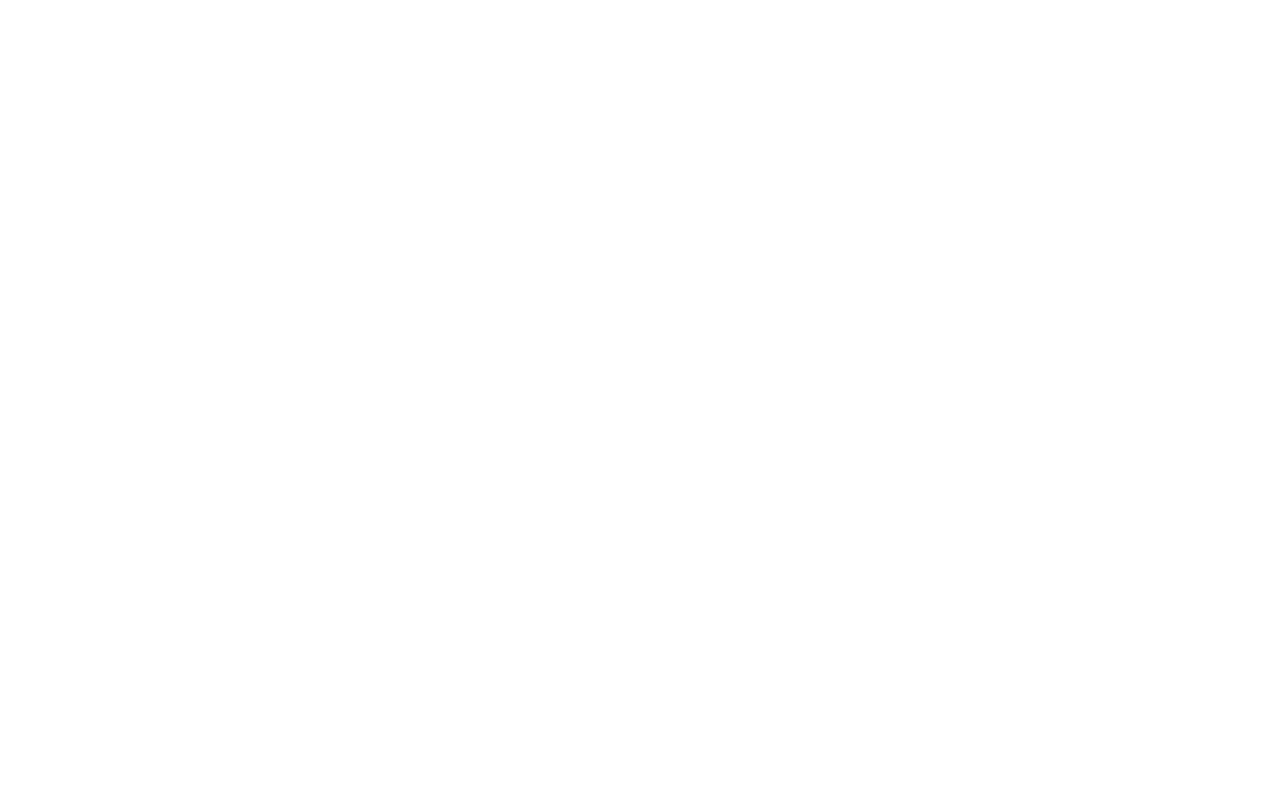
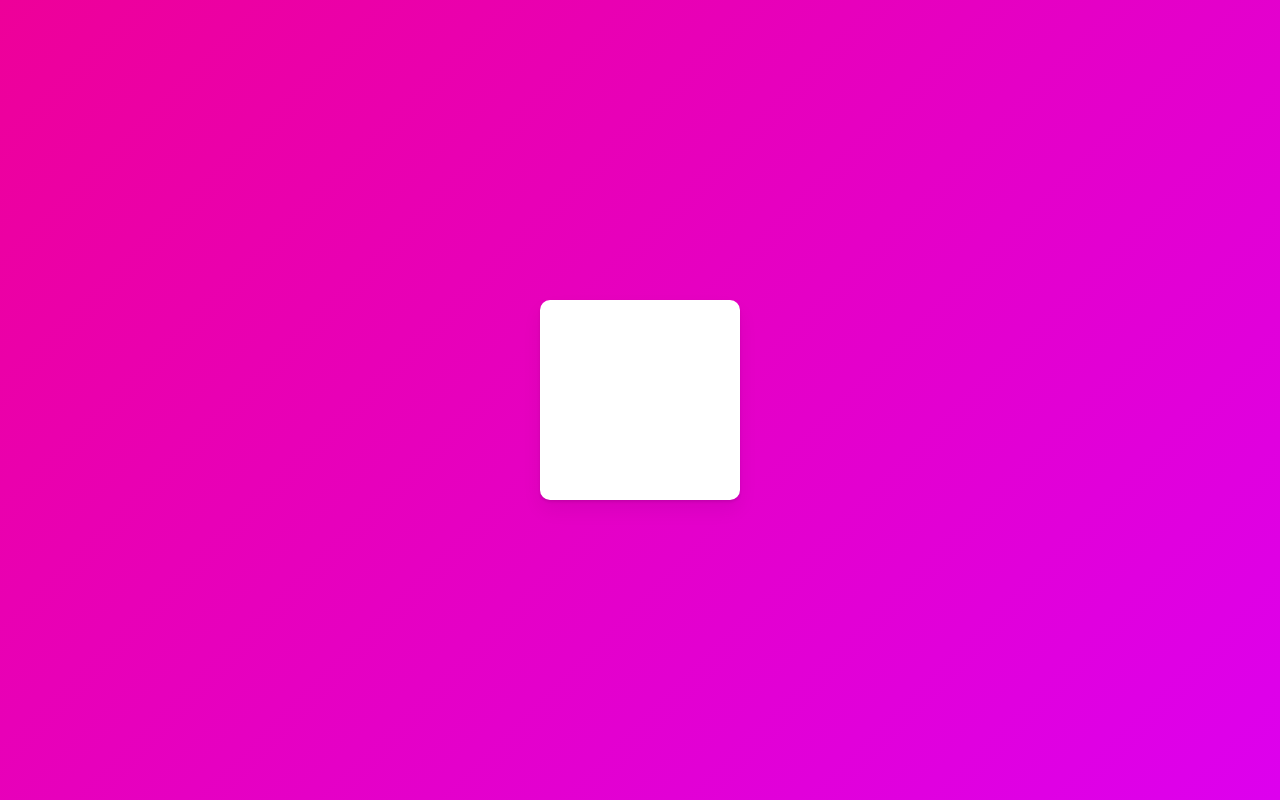
Before and after one commit to zeronedev/react-animations-motion-v2202, a React (Create React App) app: page / in a window 1280 px wide. Built offline with nearby package versions, Linux system fonts and the light colour scheme.

Commit message:
#7.0 Introduction: 배경에 상자

```diff
--- a/src/App.tsx
+++ b/src/App.tsx
@@ -1,5 +1,27 @@
+import styled from "styled-components";
+
+const Wrapper = styled.div`
+  height: 100vh;
+  width: 100vw;
+  display: flex;
+  justify-content: center;
+  align-items: center;
+`;
+
+const Box = styled.div`
+  width: 200px;
+  height: 200px;
+  background-color: white;
+  border-radius: 10px;
+  box-shadow: 0 2px 3px rgba(0, 0, 0, 0.1), 0 10px 20px rgba(0, 0, 0, 0.06);
+`;
+
 function App() {
-  return null;
+  return (
+    <Wrapper>
+      <Box />
+    </Wrapper>
+  );
 }
 
 export default App;
--- a/src/index.tsx
+++ b/src/index.tsx
@@ -2,8 +2,75 @@
 import ReactDOM from "react-dom";
 import App from "./App";
 
+import { createGlobalStyle } from "styled-components";
+const GlobalStyle = createGlobalStyle`
+@import url('https://fonts.googleapis.com/css2?family=Source+Sans+Pro:wght@300;400&display=swap');
+html, body, div, span, applet, object, iframe,
+h1, h2, h3, h4, h5, h6, p, blockquote, pre,
+a, abbr, acronym, address, big, cite, code,
+del, dfn, em, img, ins, kbd, q, s, samp,
+small, strike, strong, sub, sup, tt, var,
+b, u, i, center,
+dl, dt, dd, menu, ol, ul, li,
+fieldset, form, label, legend,
+table, caption, tbody, tfoot, thead, tr, th, td,
+article, aside, canvas, details, embed,
+figure, figcaption, footer, header, hgroup,
+main, menu, nav, output, ruby, section, summary,
+time, mark, audio, video {
+  margin: 0;
+  padding: 0;
+  border: 0;
+  font-size: 100%;
+  font: inherit;
+  vertical-align: baseline;
+}
+/* HTML5 display-role reset for older browsers */
+article, aside, details, figcaption, figure,
+footer, header, hgroup, main, menu, nav, section {
+  display: block;
+}
+/* HTML5 hidden-attribute fix for newer browsers */
+*[hidden] {
+    display: none;
+}
+body {
+  line-height: 1;
+}
+menu, ol, ul {
+  list-style: none;
+}
+blockquote, q {
+  quotes: none;
+}
+blockquote:before, blockquote:after,
+q:before, q:after {
+  content: '';
+  content: none;
+}
+table {
+  border-collapse: collapse;
+  border-spacing: 0;
+}
+* {
+  box-sizing: border-box;
+}
+body {
+  font-weight: 300;
+  font-family: 'Source Sans Pro', sans-serif;
+  color:black;
+  line-height: 1.2;
+  background:linear-gradient(135deg,#e09,#d0e);
+}
+a {
+  text-decoration:none;
+  color:inherit;
+}
+`;
+
 ReactDOM.render(
   <React.StrictMode>
+    <GlobalStyle />
     <App />
   </React.StrictMode>,
   document.getElementById("root")
--- /dev/null
+++ b/src/styled.d.ts
@@ -0,0 +1,5 @@
+import "styled-components";
+
+declare module "styled-components" {
+  export interface DefaultTheme {}
+}
--- /dev/null
+++ b/src/theme.ts
@@ -0,0 +1,3 @@
+import { DefaultTheme } from "styled-components";
+
+export const darkTheme: DefaultTheme = {};
```
Also changed, not shown: 1 other file (tests, documents, lock files or other folders).
